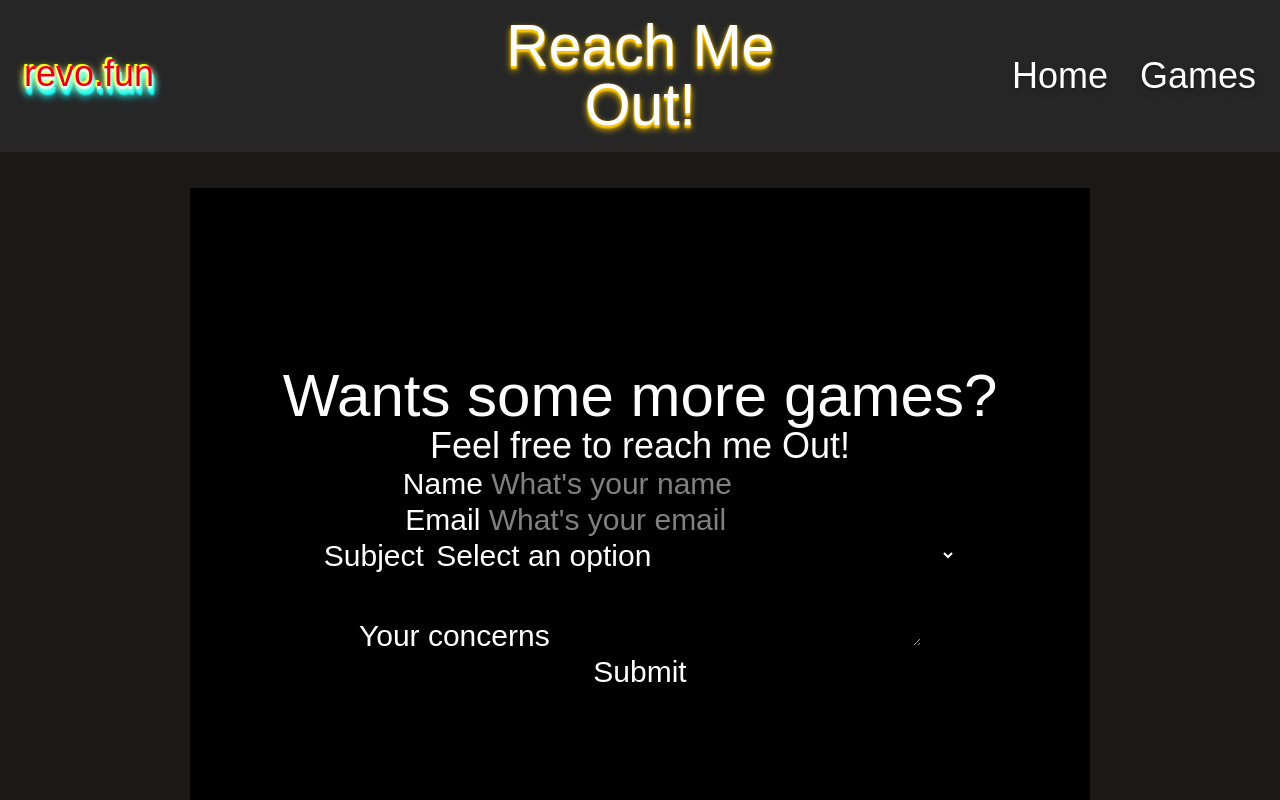
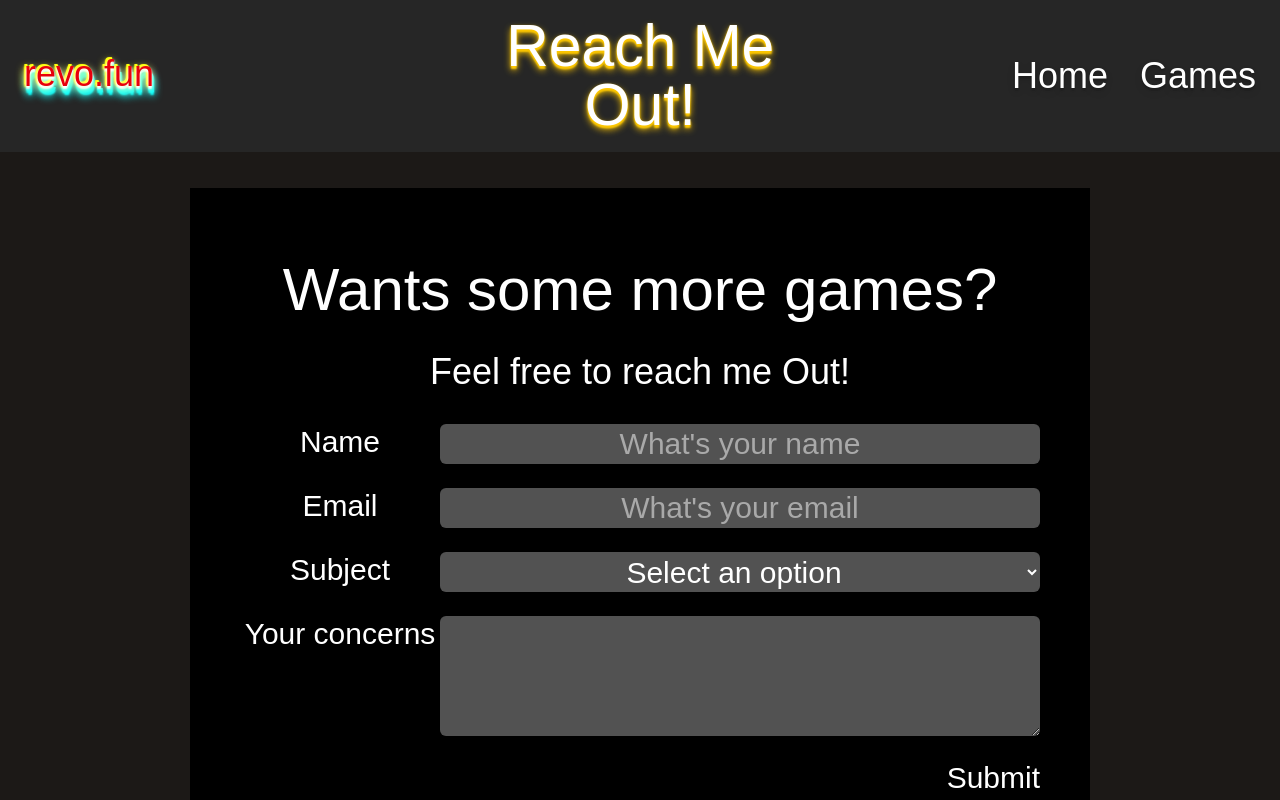
Before and after one commit to revou-fsse-feb25/milestone-2-kebejoan, a website: page pages/contact.html in a window 1280 px wide. Shown: the top 800 px of the page. Drawn offline with Linux system fonts and the light colour scheme; a web font is replaced by a local one.

Commit message:
mod: finish contact page

```diff
--- a/pages/contact.html
+++ b/pages/contact.html
@@ -66,7 +66,7 @@
     </header>
     <main class="mt-4 mb-4 w-screen h-180 flex justify-center items-center">
         <div class=" bg-black w-225 h-170 flex justify-center items-center">
-            <div class="flex flex-col gap-0 text-center ">
+            <div class="flex flex-col gap-8 text-center ">
                 <div>
                     <h2 class="text-6xl">
                         Wants some more games?
@@ -78,35 +78,33 @@
                     </h2>
                 </div>
                 <div>
-                    <form action="backend.com" method="POST" class=".contact">
-                        <div class="contact-name">
+                    <form action="backend.com" method="POST">
+                        <div class="flex flex-col gap-6 w-200">
+                            <div class="grid grid-rows-1 grid-cols-4">
                                     <label for="input-name">Name</label>
-                            <input type="text" id="input-name" name="name-input" placeholder="What's your name" required />
+                                    <input class="bg-neutral-600 h-10 text-center rounded-md col-start-2 col-end-5 items center" type="text" id="input-name" name="name-input" placeholder="What's your name" required />
                             </div>
-
-                        <div class="contact-email">
+                            <div class="grid grid-rows-1 grid-cols-4">
                                 <label for="input-email">Email</label>
-                            <input type="email" id="input-email" name="email-input" placeholder="What's your email" required />
+                                <input class="bg-neutral-600 h-10 text-center rounded-md col-start-2 col-end-5 items center" type="email" id="input-email" name="email-input" placeholder="What's your email" required />
                             </div>
-
-                        <div class="contact-subject">
+                            <div class="grid grid-rows-1 grid-cols-4">
                                 <label for="subject-contact">Subject</label>
-                            <select name="subject" id="subject-contact" placeholder="Select a subject" required>
+                                <select class="bg-neutral-600 h-10 text-center rounded-md col-start-2 col-end-5 items center" name="subject" id="subject-contact" placeholder="Select a subject" required>
                                     <option value="" disabled selected>Select an option</option>
                                     <option value="tech-query">Hey I want to ask something technical</option>
-                                <option value="collab">Let's collaborate on a project</option>
+                                    <option value="collab">Let's make a game!</option>
                                     <option value="vacancy">I have a role for you</option>
                                     <option value="others">Others - Let's have a drink!</option>
                                 </select>
                             </div>
-
-                        <div class="contact-concern">
-                            <label for="concerns-contact">Your concerns</label>
-                            <textarea name="concerns" id="concerns-contact" required></textarea>
+                            <div class="grid grid-rows-1 grid-cols-4">
+                                <label class="text-wrap" for="concerns-contact">Your concerns</label>
+                                <textarea class="bg-neutral-600 h-30 text-center rounded-md col-start-2 col-end-5 items center" name="concerns" id="concerns-contact" required></textarea>
                             </div>
-
-                        <div class="contact-submit">
-                            <input type="submit" value="Submit" id="submit-contact" />
+                            <div class="flex justify-end hover:text-red-600">
+                                <input class="cursor-pointer" type="submit" value="Submit" id="submit-contact" />
+                            </div>
                         </div>
                     </form>
                 </div>
```
Also changed, not shown: src/output.css. Lines whose indentation alone changed are shown as unchanged.
